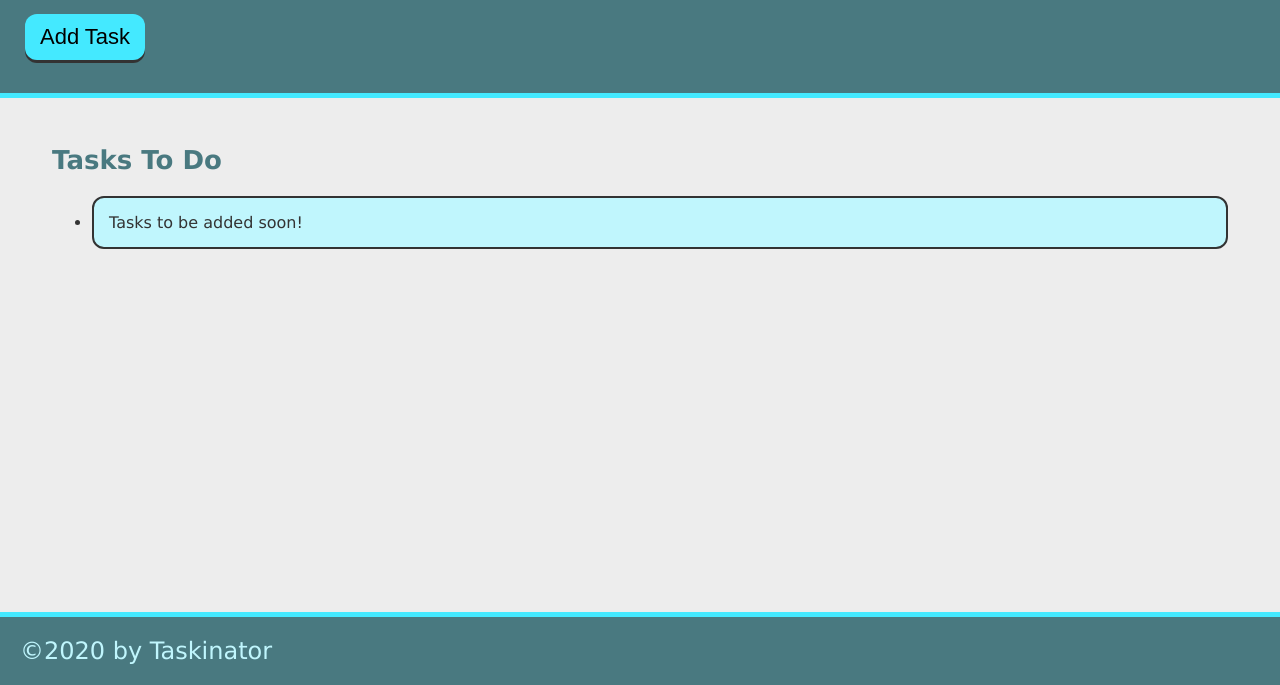
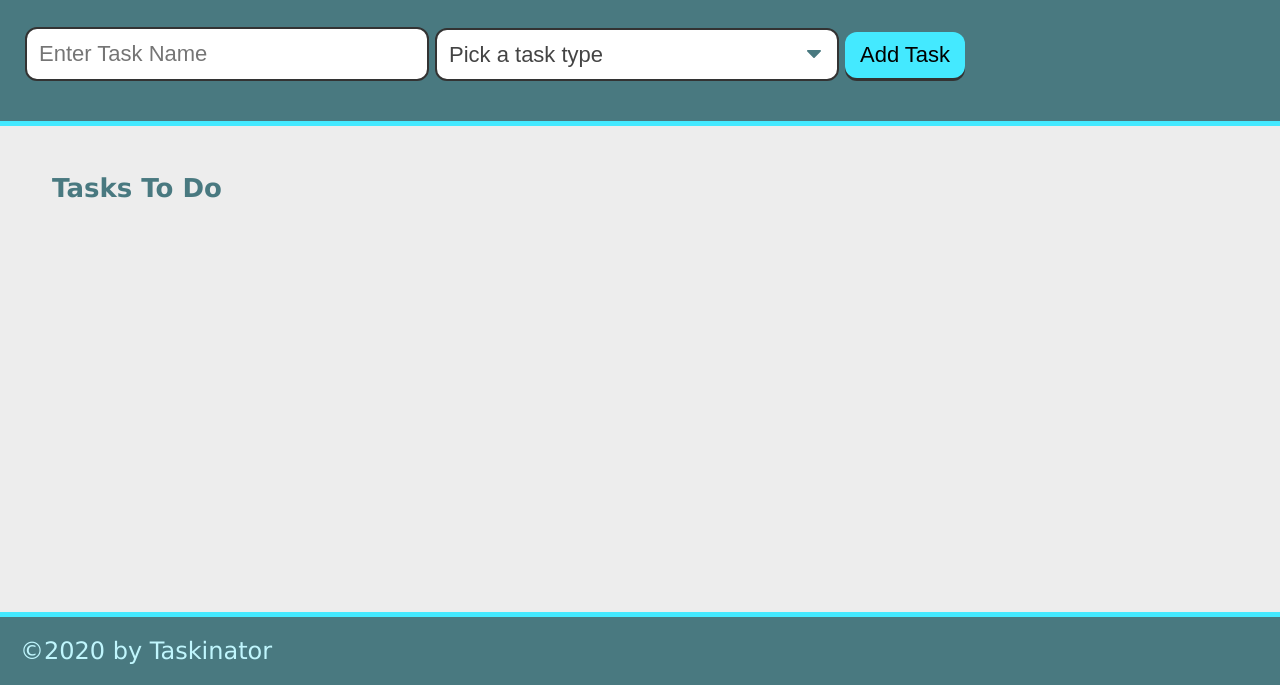
Before and after one commit to jakesmiley/Taskinator, a plain HTML site: page index.html in a window 1280 px wide. Shown: the part 115-800 px from the top of the page. Drawn offline with Linux system fonts and the light colour scheme.

Commit message:
task type dropdown

```diff
--- a/index.html
+++ b/index.html
@@ -12,16 +12,30 @@
     <header>
         <h1 class="page-title">Taskinator</h1>
         <p>Click the button below to add a new task!</p>
-        <button class="btn" id="save-task">Add Task</button>
+        <form id="task-form">
+            <div class="form-group">
+                <input type="text" name="task-name" class="text-input" placeholder="Enter Task Name"/>
+            </div>
+            <div class="form-group">
+                <select name="task-type" class="select-dropdown">
+                    <option value="" disabled selected>Pick a task type</option>
+                    <!-- Changed value Print to Bootcamp, Web to Personal, Mobile to Other -->
+                    <option value="Bootcamp">Bootcamp</option>
+                    <option value="Personal">Personal</option>
+                    <option value="Other">Other</option>
+                </select>
+            </div>
+            <div class="form-group">
+                <button class="btn" id="save-task">Add Task</button>
+            </div>
+        </form>
     </header>
 
     <!-- tasks lists, 3 columns - To Do, In Progress, Done! -->
     <main class="page-content">
         <section class="task-list-wrapper">
             <h2 class="list-title">Tasks To Do</h2>
-            <ul class="task=list" id="tasks-to-do">
-                <li class="task-item">Tasks to be added soon!</li>
-            </ul>
+            <ul class="task=list" id="tasks-to-do"></ul>
         </section>
     </main>
 
```
